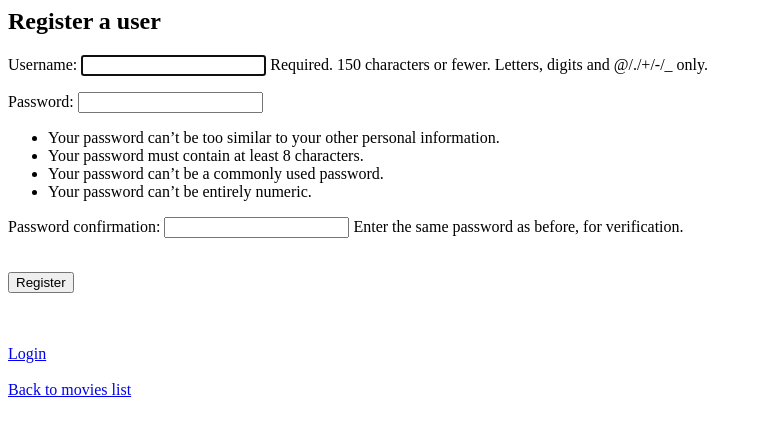
After one commit to mvarbichki/skillo-final-project, a Django app: page /register in a window 1280 px wide. The commit adds this page. Shown: the top 436 px of the page, without its empty margins (0-762 px from the left). Run offline with Django 5.2, Linux system fonts and the light colour scheme.

Commit message:
Adding users register/login/logout logic

```diff
--- a/moviesapp/forms.py
+++ b/moviesapp/forms.py
@@ -2,6 +2,9 @@ from datetime import datetime
 from django import forms
 from django.core.exceptions import ValidationError
 from .models import Movie
+from django.contrib.auth.forms import UserCreationForm, AuthenticationForm
+from django.contrib.auth.models import User
+from django.forms.widgets import PasswordInput, TextInput
 
 
 # Validation form for adding movie
@@ -47,3 +50,17 @@ class AddMovieForm(forms.ModelForm):
         model = Movie
         # Fields added in the list will be displayed in the add movie form
         fields = ["title", "description", "release_year", "director", "gener", "cover"]
+
+
+# Using Django build-in User model as form of registration
+class RegisterForm(UserCreationForm):
+    class Meta:
+        model = User
+        # password2 is for password conformation
+        fields = ["username", "password1", "password2"]
+
+
+class LoginForm(AuthenticationForm):
+    # Pass widgets as arguments to user and pass
+    username = forms.CharField(widget=TextInput())
+    password = forms.CharField(widget=PasswordInput())
--- /dev/null
+++ b/moviesapp/templates/register.html
@@ -0,0 +1,11 @@
+<h2>Register a user</h2>
+<form method="POST">
+    {% csrf_token %}
+    {{ form.as_p }}
+    <br>
+    <button>Register</button>
+</form>
+<br><br>
+<a href="{% url 'user_login' %}">Login</a>
+<br><br>
+<a href="{% url 'listing_page' %}">Back to movies list</a>
--- a/moviesapp/urls.py
+++ b/moviesapp/urls.py
@@ -7,7 +7,10 @@ urlpatterns = [
     path("", views.listing_page, name="listing_page"),
     path("details_page/<int:movie_id>", views.details_page, name="details_page"),
     path("search_page", views.search_page, name="search_page"),
-    path("add_movie_page", views.add_movie_page, name="add_movie_page")
+    path("add_movie_page", views.add_movie_page, name="add_movie_page"),
+    path("register", views.register, name="register"),
+    path("user_login", views.user_login, name="user_login"),
+    path("user_logout", views.user_logout, name="user_logout")
 ]
 
 # Serv the static files/covers img
--- a/moviesapp/views.py
+++ b/moviesapp/views.py
@@ -1,6 +1,9 @@
 from django.shortcuts import render, get_object_or_404, redirect
 from .models import Movie
-from .forms import AddMovieForm
+from .forms import AddMovieForm, RegisterForm, LoginForm
+from django.contrib.auth.models import auth
+from django.contrib.auth import authenticate
+from django.contrib.auth.decorators import login_required
 
 
 # The project requirement says the main page has to display movie titles and descriptions
@@ -38,19 +41,57 @@ def search_page(request):
 
 # Add movie logic
 def add_movie_page(request):
+    # If form is not valid it will return the raised exception as message taken from validation form(AddMovieForm) to
+    # the user. For example, I'm handling release date to be in range
+    form = AddMovieForm()
     if request.POST:
         form = AddMovieForm(request.POST, request.FILES)
         # If input data is valid, then save it in the DB
         if form.is_valid():
             form.save()
             return redirect(listing_page)
-    else:
-        # If form is not valid it will return the raised exception as message to teh user.
-        # For example, I'm handling release date to be in range
-        form = AddMovieForm()
     return render(request=request,
                   template_name="add_movie_page.html",
                   context={"form": form}
                   )
 
-# TODO work on favorites logic
+
+def register(request):
+    form = RegisterForm()
+    if request.method == "POST":
+        form = RegisterForm(request.POST)
+        if form.is_valid():
+            form.save()
+            return redirect(user_login)
+    return render(request=request,
+                  template_name="register.html",
+                  context={"form": form}
+                  )
+
+
+def user_login(request):
+    form = LoginForm()
+    if request.method == "POST":
+        form = LoginForm(request, data=request.POST)
+        if form.is_valid():
+            username = request.POST.get("username")
+            password = request.POST.get("password")
+            # Authenticate the input information by comparing to the User model
+            user = authenticate(request, username=username, password=password)
+            # If authentication is successful allow the user to log in
+            if user is not None:
+                auth.login(request, user)
+                return redirect(listing_page)
+    return render(request=request,
+                  template_name="login.html",
+                  context={"form": form}
+                  )
+
+
+def user_logout(request):
+    auth.logout(request)
+    return redirect(listing_page)
+
+# @login_required(login_url="user_login")
+
+# TODO create favorites logic
```
Also changed, not shown: moviesapp/templates/login.html (added, +11 -0 lines), moviesapp/templates/listing_page.html (line endings or trailing spaces).
